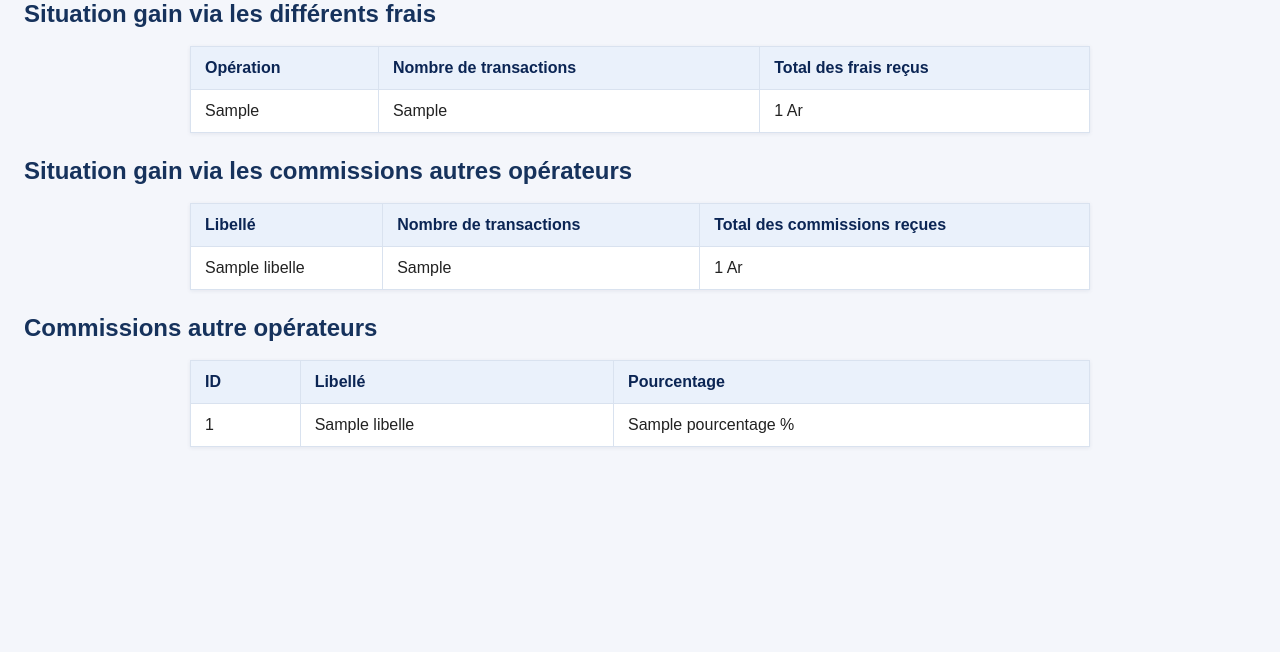
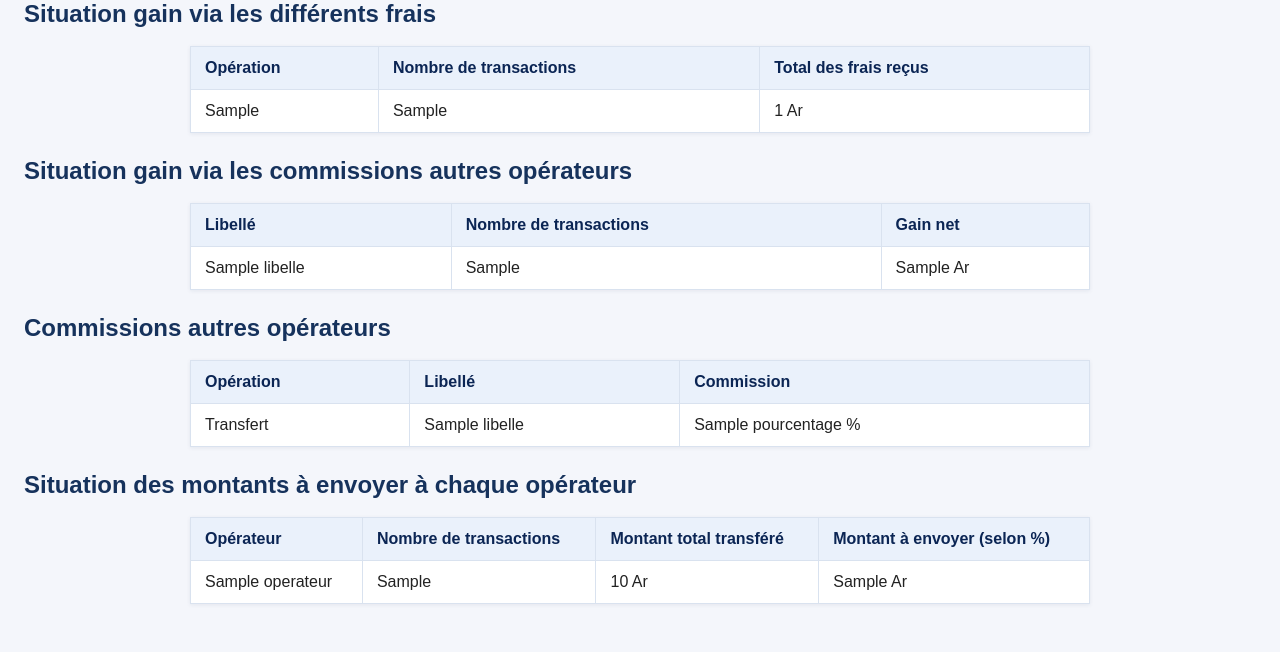
Before and after one commit to iraka5/MobilMoney_ETU4106_ETU4194, a CodeIgniter 4 app: the page made by app/Views/operateur/index.php in a window 1280 px wide. Shown: the part 312-964 px from the top of the page. Before the commit the page ends 759 px from the top, so only its background shows below. Run offline with PHP 8.4 and a stand-in for CodeIgniter, Linux system fonts and the light colour scheme; the template is opened without the code that fills it: most values are stand-ins (such as "Sample title", 1, 10 or a date in 2020); some libraries are stand-ins or nearby versions.

Commit message:
operateurs new

```diff
--- a/app/Views/operateur/index.php
+++ b/app/Views/operateur/index.php
@@ -79,39 +79,41 @@
         <tr>
             <th>Libellé</th>
             <th>Nombre de transactions</th>
-            <th>Total des commissions reçues</th>
+            <th>Gain net</th>
         </tr>
     </thead>
     <tbody>
-        <?php if (! empty($gain_commissions)): ?>
-            <?php foreach ($gain_commissions as $gain): ?>
+        <?php if (! empty($gain_autres)): ?>
+            <?php foreach ($gain_autres as $gain): ?>
             <tr>
                 <td><?= esc($gain['libelle']) ?></td>
                 <td><?= esc($gain['nb_transactions']) ?></td>
-                <td><?= esc($gain['total_commissions']) ?> Ar</td>
+                <td><?= esc($gain['gain_net']) ?> Ar</td>
             </tr>
             <?php endforeach; ?>
         <?php else: ?>
             <tr>
-                <td colspan="3">Aucune commission enregistrée pour le moment.</td>
+                <td colspan="3">Aucune donnée enregistrée.</td>
             </tr>
         <?php endif; ?>
     </tbody>
 </table>
-<h2>Commissions autre opérateurs</h2>
+
+
+<h2>Commissions autres opérateurs</h2>
 <table border="1">
     <thead>
         <tr>
-            <th>ID</th>
+            <th>Opération</th>
             <th>Libellé</th>
-            <th>Pourcentage</th>
+            <th>Commission</th>
         </tr>
     </thead>
     <tbody>
         <?php if (! empty($commissions)): ?>
             <?php foreach ($commissions as $c): ?>
             <tr>
-                <td><?= esc($c['id']) ?></td>
+                <td>Transfert</td> <!-- ou autre si tu ajoutes une colonne -->
                 <td><?= esc($c['libelle']) ?></td>
                 <td><?= esc($c['pourcentage']) ?> %</td>
             </tr>
@@ -123,5 +125,33 @@
         <?php endif; ?>
     </tbody>
 </table>
+
+<h2>Situation des montants à envoyer à chaque opérateur</h2>
+<table border="1">
+    <thead>
+        <tr>
+            <th>Opérateur</th>
+            <th>Nombre de transactions</th>
+            <th>Montant total transféré</th>
+            <th>Montant à envoyer (selon %)</th>
+        </tr>
+    </thead>
+    <tbody>
+        <?php if (! empty($gain_operateurs)): ?>
+            <?php foreach ($gain_operateurs as $g): ?>
+            <tr>
+                <td><?= esc($g['operateur']) ?></td>
+                <td><?= esc($g['nb_transactions']) ?></td>
+                <td><?= esc($g['montant_total']) ?> Ar</td>
+                <td><?= esc($g['montant_a_envoyer']) ?> Ar</td>
+            </tr>
+            <?php endforeach; ?>
+        <?php else: ?>
+            <tr>
+                <td colspan="4">Aucun transfert vers autres opérateurs enregistré.</td>
+            </tr>
+        <?php endif; ?>
+    </tbody>
+</table>
 </body>
 </html>
```
Also changed, not shown: app/Controllers/Dashboard.php (+41 -2 lines), base.sql (+8 -7 lines), 1 other file.
